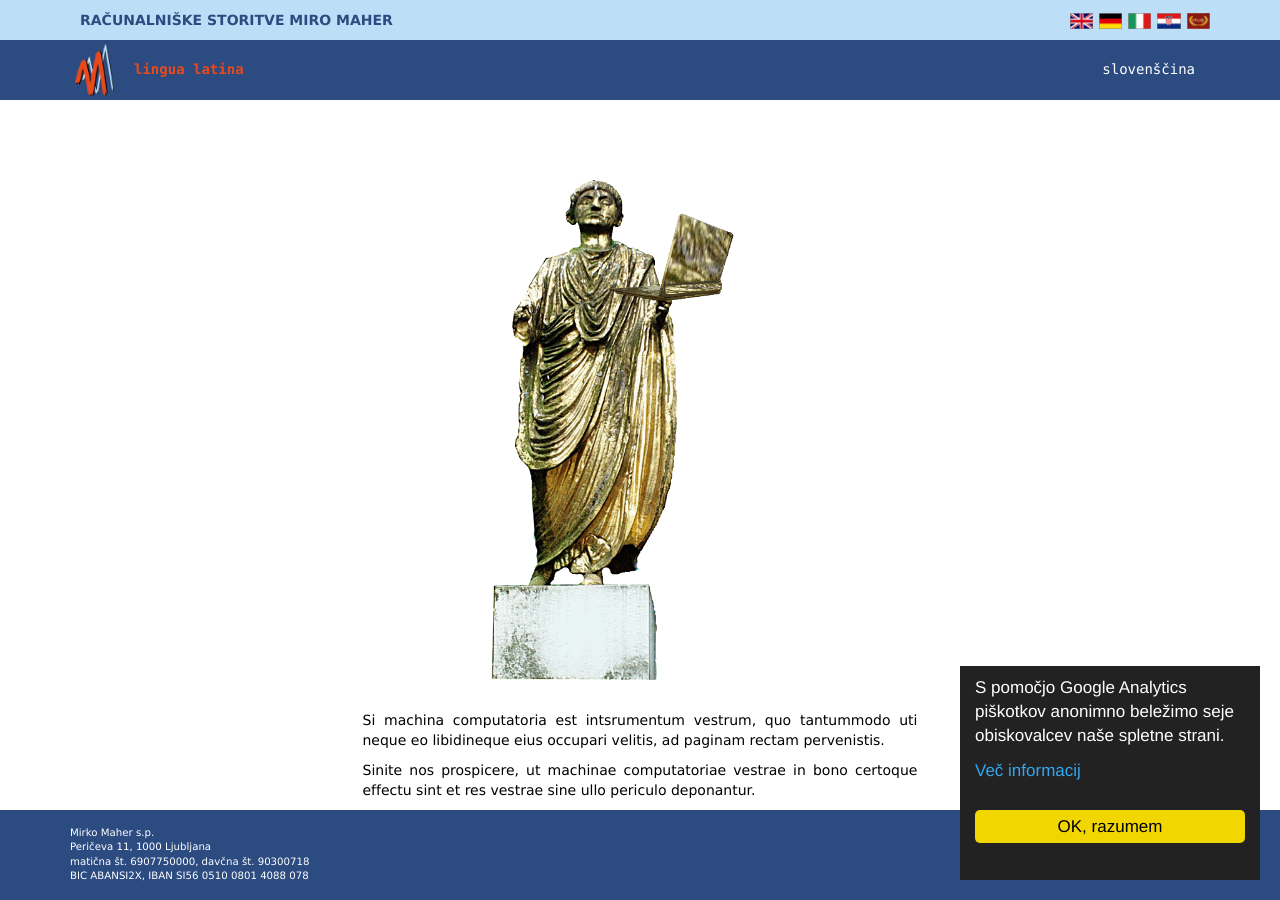
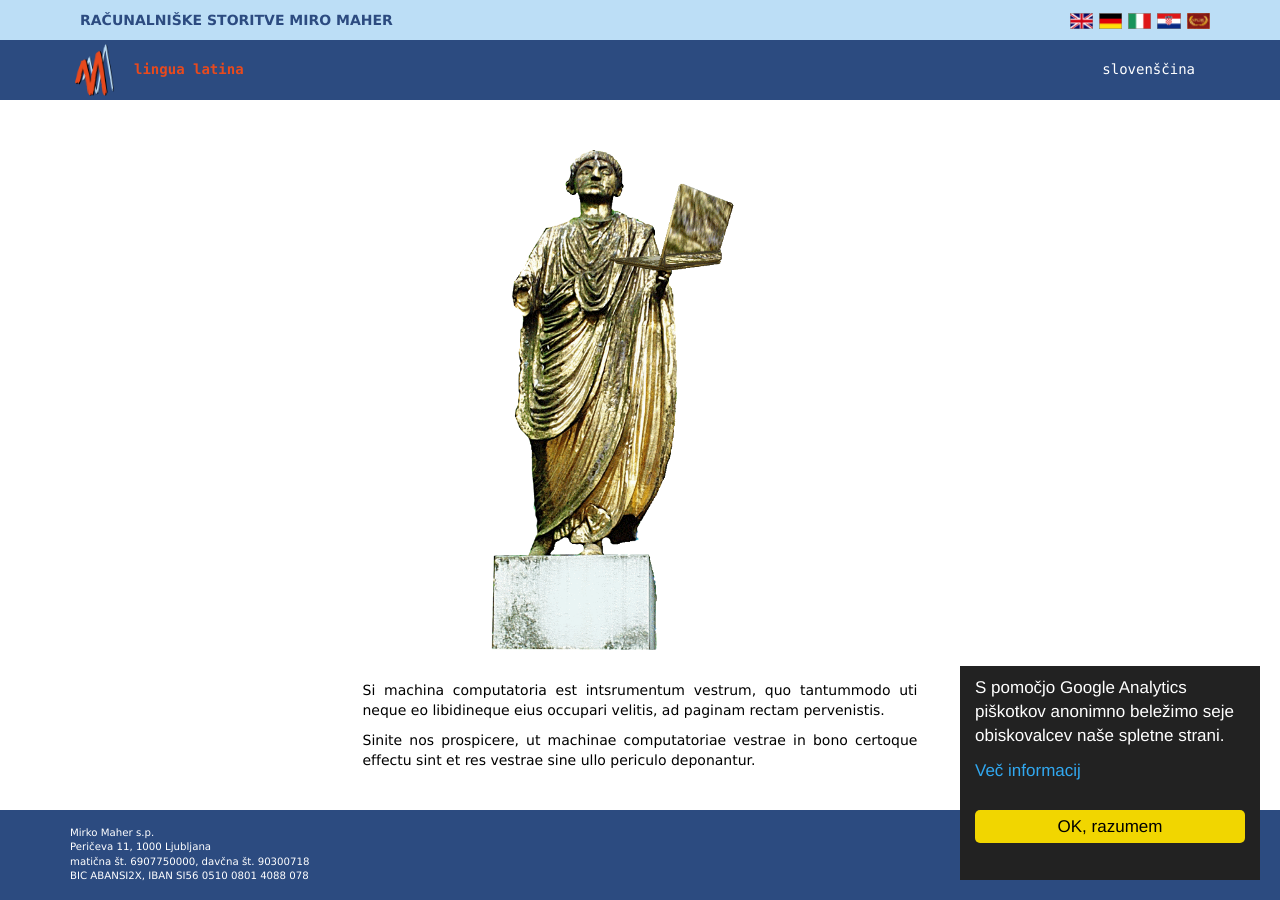
Before and after one commit to rsmm/rsmm.github.io, a Jekyll site: the page built from language/LAT.html, in a window 1280 px wide. Built offline with Jekyll 4.4.1, drawn with Linux system fonts in a browser that asks for light colours; nearby versions of some CDN libraries.

Commit message:
popravek, slike jeziki

```diff
--- a/css/style.scss
+++ b/css/style.scss
@@ -285,7 +285,7 @@ body {
 // tuji jeziki
 .rsmm-language {
     img {
-        margin-top: 30px;
+//        margin-top: 30px;
         margin-bottom: 30px;
     }
     #img-lang-logo {
@@ -305,7 +305,6 @@ body {
         color: $ORANZNA;
         font-weight: bold;
         vertical-align: middle;
-//        padding: 0 15px;
     }
     #rsmm-lang-slo {
         vertical-align: middle;
```
